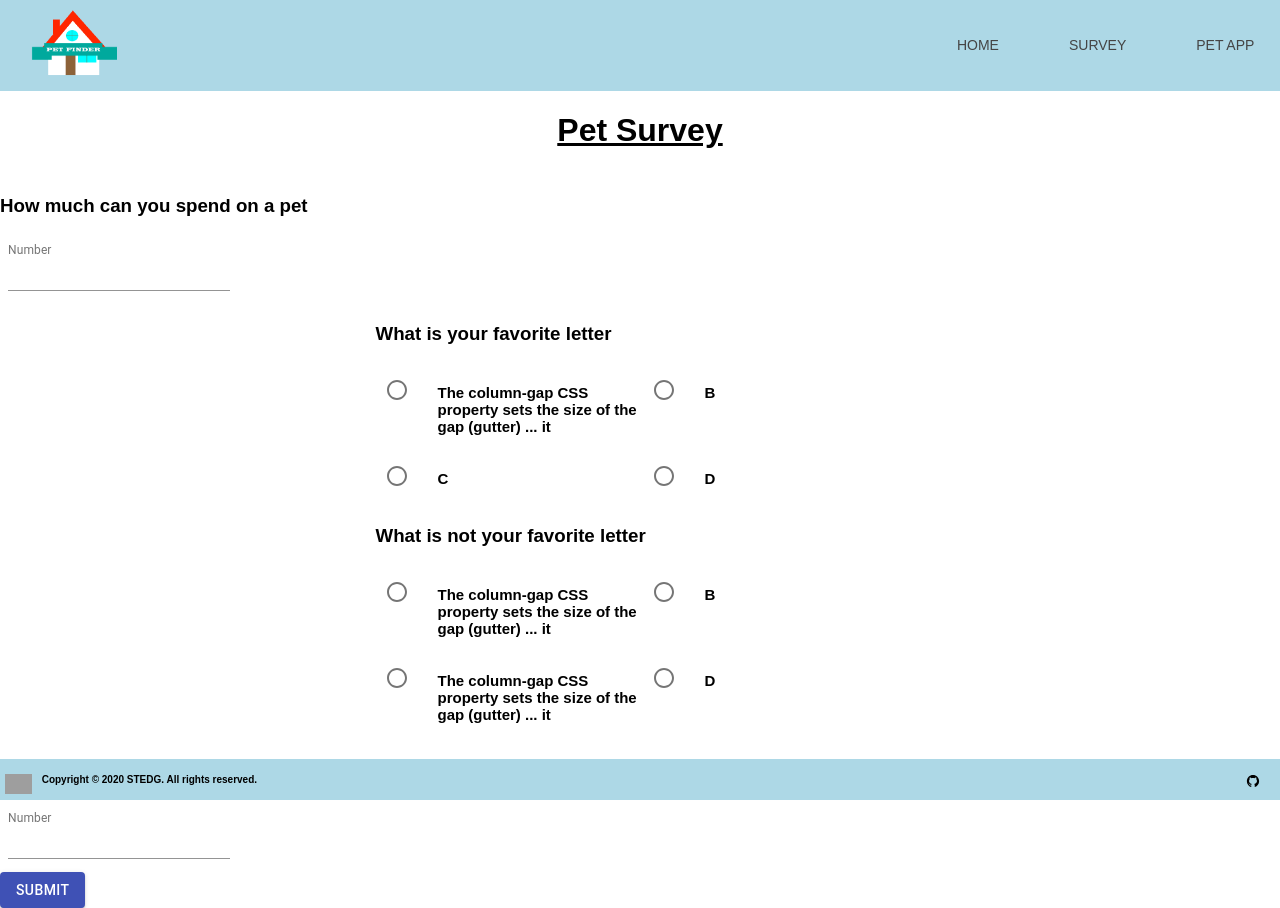
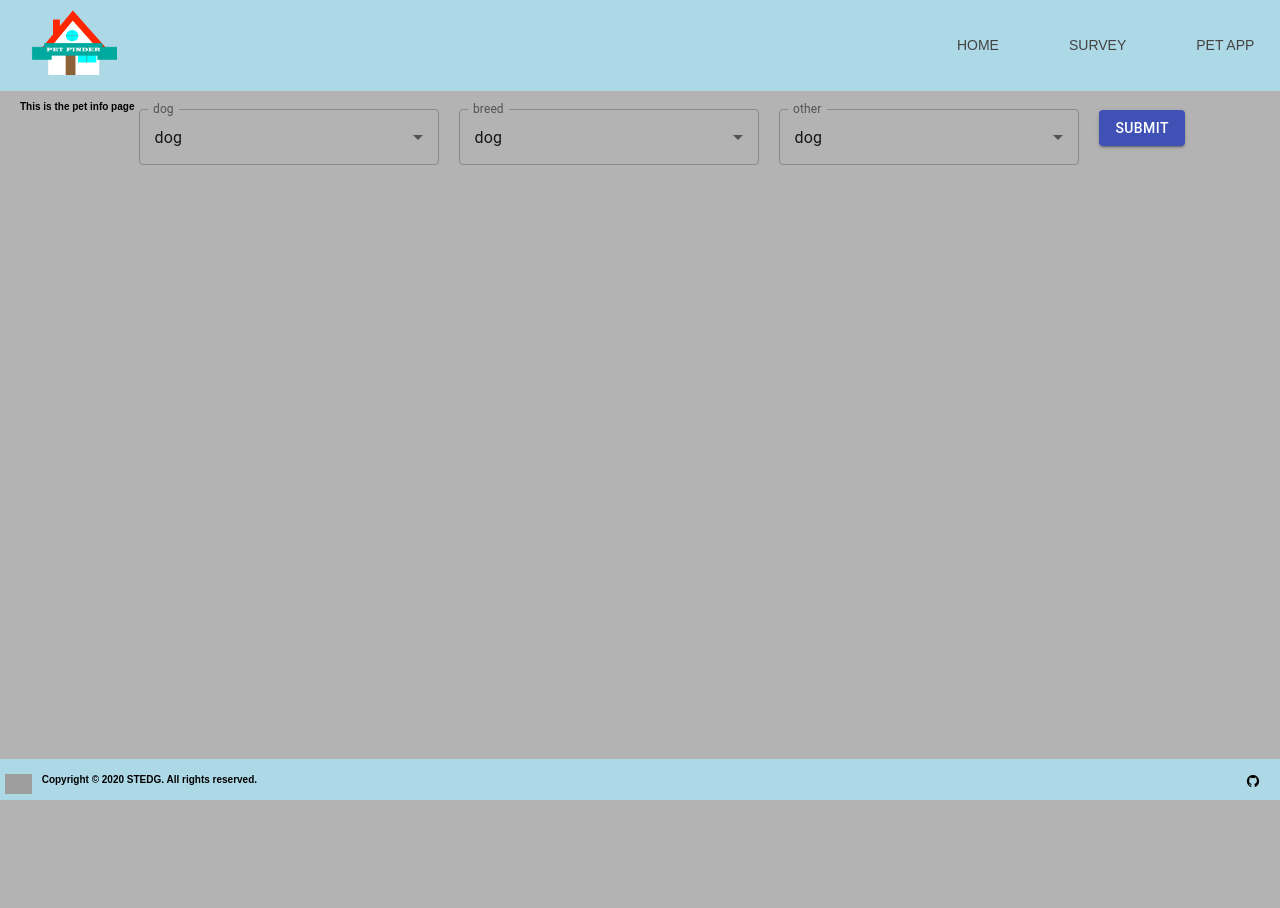
Before and after one commit to STEGD/dog-finder-main, a React (Create React App) app in the folder client/: page /petapp in a window 1280 px wide. After the commit the page ends 800 px from the top, so only its background shows below. Built offline with nearby package versions, Linux system fonts and the light colour scheme; grey boxes are pictures that could not be loaded.

Commit message:
Minor modification & adjustments

```diff
--- a/client/src/App.js
+++ b/client/src/App.js
@@ -11,8 +11,8 @@ export default function App() {
     <div>
       <Navbar />
       <Route exact path="/homeapp" component={HomeApp} />
-      <Route exact path="/quizapp" component={PetApp} />
-      <Route exact path="/petapp" component={quizApp} />
+      <Route exact path="/quizapp" component={quizApp} />
+      <Route exact path="/petapp" component={PetApp} />
       <Footer/>
     </div>
   )
--- a/client/src/Components/Footer.css
+++ b/client/src/Components/Footer.css
@@ -8,7 +8,7 @@
     padding: 5px;
 }
 
-img {
+.paw-logo {
     height: 20px;
     padding-right: 10px;
     float: left;
--- a/client/src/Components/Footer.js
+++ b/client/src/Components/Footer.js
@@ -11,7 +11,7 @@ export default function Footer() {
     <div className="main-footer">
       <div className="container">
         <div className = 'contents'>
-          <img src={Paw} alt="paw" />
+          <img className = 'paw-logo' src={Paw} alt="paw" />
         <p>Copyright © 2020 STEDG. All rights reserved. {<AiOutlineGithub className= 'icon-logo' onClick = {gitHubLink}/>}</p>
         </div>
       </div>
--- a/package.json
+++ b/package.json
@@ -16,6 +16,8 @@
     "nodemon": "^1.14.6"
   },
   "dependencies": {
+    "@material-ui/core": "^4.11.0",
+    "@material-ui/icons": "^4.9.1",
     "@material-ui/lab": "^4.0.0-alpha.56",
     "concurrently": "^3.6.1",
     "crawler": "^1.2.2",
```
Also changed, not shown: 1 other file (tests, documents, lock files or other folders).
